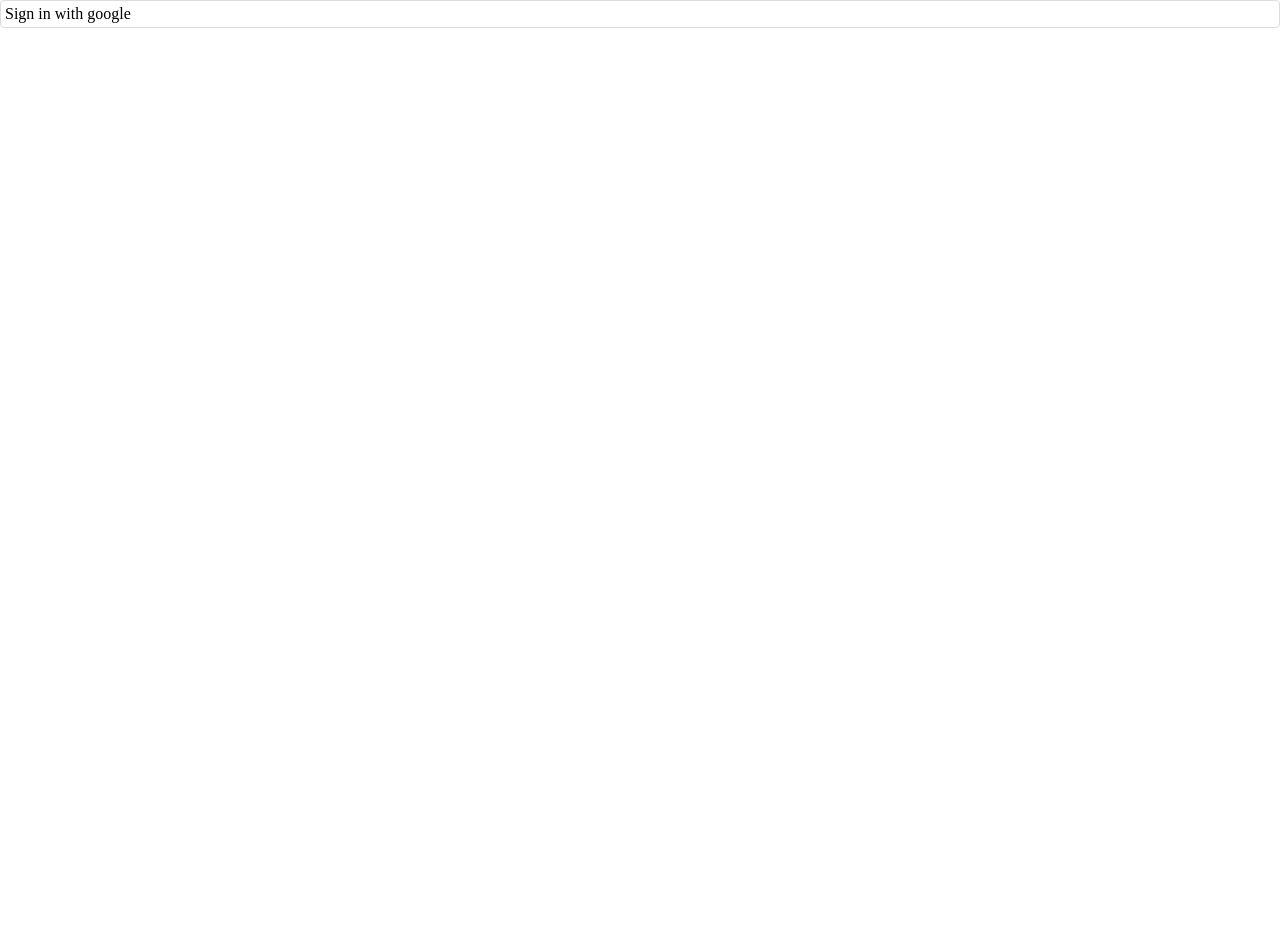
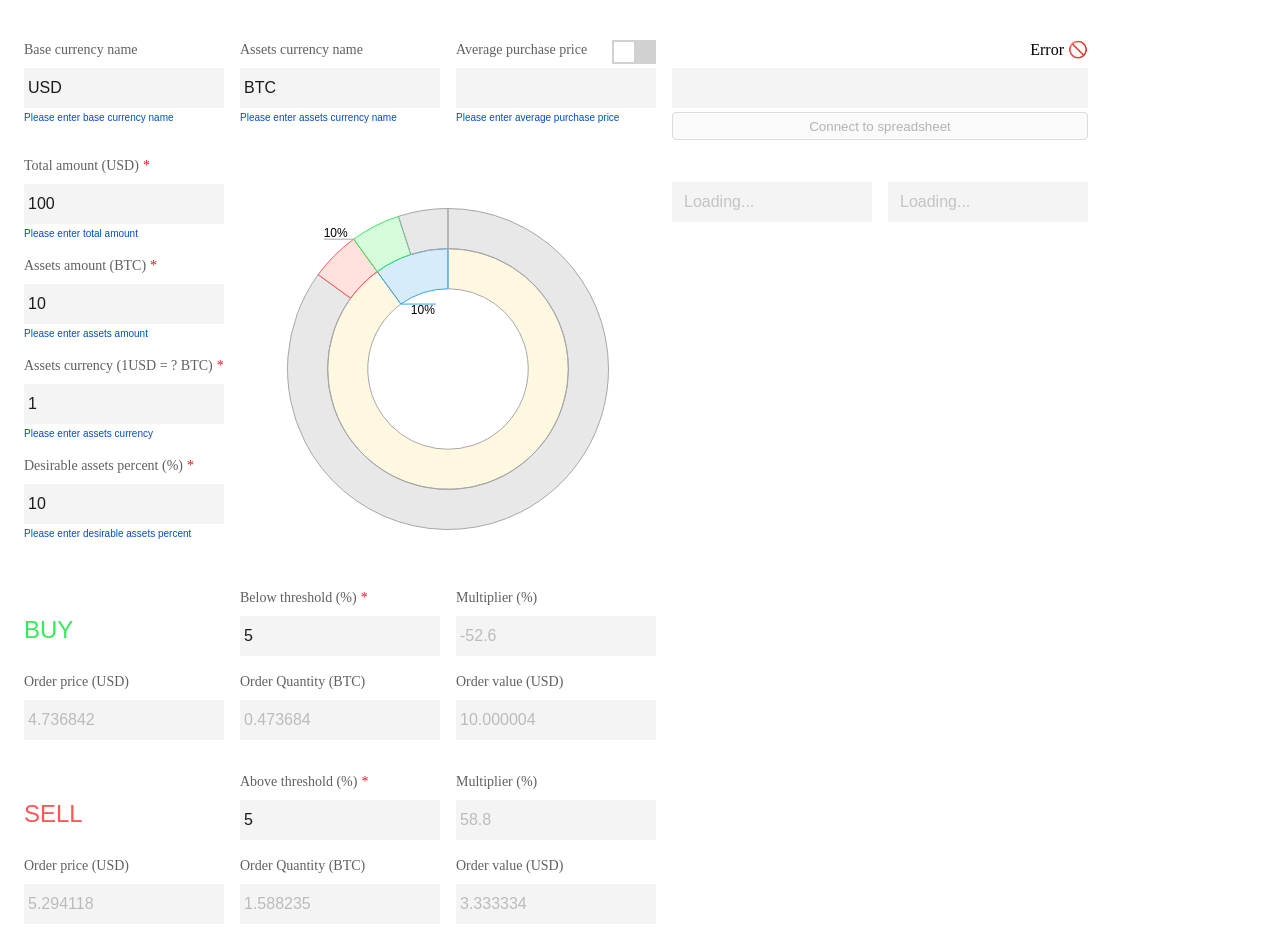
Before and after one commit to VasiliiKirillov/giftbox, a React (Vite) app: page / in a window 1280 px wide. Before the commit this address led to /login. Shown: the top 948 px of the page. Before the commit the page ends 800 px from the top, so only its background shows below. Built offline with nearby package versions, Linux system fonts and the light colour scheme; no server answers.

Commit message:
reorganize routing and auth flow

```diff
--- a/src/components/Calculator/CurrencyTitle.tsx
+++ b/src/components/Calculator/CurrencyTitle.tsx
@@ -79,7 +79,7 @@ const AveragePriceContainer = styled.div`
 const ThresholdBlockContainer = styled.div`
   display: flex;
   flex-direction: column;
-  margin: 6px 8px;
+  margin: 8px;
   min-width: 200px;
 `;
 
--- /dev/null
+++ b/src/components/SpreadsheetConnection.tsx
@@ -0,0 +1,142 @@
+import React, { memo, useCallback, useEffect, useState } from 'react';
+import styled from 'styled-components';
+import { InputStyled } from '../pages/AuthorizedApp';
+import { AppDispatch } from '../store/store';
+import {
+  fetchCurrencyRates,
+  fetchSheetData,
+  getSheetsList,
+  refreshGoogleAccessTokenViaSignIn,
+  writeBatchToSpreadsheet,
+} from '../store/utils';
+import {
+  CurrencyRatesData,
+  setCurrencyRatesData,
+  setSpreadsheetList,
+} from '../store/spreadsheetList';
+import { useDispatch } from 'react-redux';
+
+export const SpreadsheetConnection = memo(() => {
+  const dispatch: AppDispatch = useDispatch();
+
+  const [spreadsheetId, setSpreadsheetId] = useState(
+    localStorage.getItem('spreadsheetId') ?? ''
+  );
+  const [connectionStatus, setConnectionStatus] = useState('Not connected 🚫');
+
+  // Save spreadsheetId to localStorage and check connection
+  const handleConnect = useCallback(async () => {
+    setConnectionStatus('Loading... ⏳');
+
+    await refreshGoogleAccessTokenViaSignIn();
+
+    localStorage.setItem('spreadsheetId', spreadsheetId);
+    checkSpreadsheetConnection();
+  }, [spreadsheetId]);
+
+  useEffect(() => {
+    setConnectionStatus('Loading... ⏳');
+    localStorage.setItem('spreadsheetId', spreadsheetId);
+    checkSpreadsheetConnection();
+  }, [spreadsheetId]);
+
+  // Check connection status and update currency rates
+  const checkSpreadsheetConnection = async () => {
+    const connectionResult = await loadSpreadsheetData(dispatch, spreadsheetId);
+    setConnectionStatus(connectionResult);
+  };
+
+  return (
+    <SpreadsheetConnectionContainer>
+      <ConnectionStatus>{connectionStatus}</ConnectionStatus>
+      <InputStyled
+        onChange={(e) => setSpreadsheetId(e.target.value)}
+        value={spreadsheetId}
+      />
+      <ConnectContainer>
+        <SignInStyled
+          disabled={
+            !spreadsheetId ||
+            connectionStatus === 'Connected ✅' ||
+            connectionStatus === 'Loading... ⏳'
+          }
+          onClick={handleConnect}
+        >
+          Connect to spreadsheet
+        </SignInStyled>
+      </ConnectContainer>
+    </SpreadsheetConnectionContainer>
+  );
+});
+
+const ConnectionStatus = styled.div`
+  display: flex;
+  justify-content: end;
+  margin-bottom: 8px;
+  line-height: 20px;
+`;
+
+const SignInStyled = styled.button`
+  cursor: pointer;
+  border-radius: 4px;
+  border: 1px solid gainsboro;
+  padding: 4px;
+  height: 28px;
+  margin-top: 4px;
+  width: 100%;
+`;
+
+const ConnectContainer = styled.div`
+  display: flex;
+  flex-direction: row;
+  gap: 16px;
+  align-items: center;
+`;
+
+const SpreadsheetConnectionContainer = styled.div`
+  display: flex;
+  flex-direction: column;
+  margin: 8px;
+`;
+
+// spreadsheetUtils.js
+const loadSpreadsheetData = async (
+  dispatch: AppDispatch,
+  spreadsheetId: string
+) => {
+  const response = await fetchSheetData(spreadsheetId, 'assets!B4');
+  if (response === 'error') {
+    return 'Error 🚫';
+  }
+
+  if (response?.[0]?.[0] === 'btc') {
+    const currencyRates = await fetchCurrencyRates();
+    if (currencyRates !== 'error') {
+      await updateCurrencyRates(dispatch, spreadsheetId, currencyRates);
+
+      const sheets = await getSheetsList(spreadsheetId);
+      dispatch(setSpreadsheetList(sheets));
+
+      return 'Connected ✅';
+    }
+    return 'Connected ⚠️';
+  }
+  return 'Connected ⚠️';
+};
+
+const updateCurrencyRates = async (
+  dispatch: AppDispatch,
+  spreadsheetId: string,
+  currencyRates: CurrencyRatesData
+) => {
+  dispatch(setCurrencyRatesData(currencyRates));
+  const currRangeUpdate = [
+    { range: 'assets!Q5', values: [[currencyRates.ton]] },
+    { range: 'assets!B5', values: [[currencyRates.btc]] },
+    { range: 'assets!G5', values: [[currencyRates.eth]] },
+    { range: 'assets!L5', values: [[currencyRates.sol]] },
+    { range: 'assets!V5', values: [[currencyRates.not]] },
+    { range: 'assets!AA5', values: [[currencyRates.hmstr]] },
+  ];
+  await writeBatchToSpreadsheet(spreadsheetId, currRangeUpdate);
+};
--- a/src/components/SpreadsheetDataElement.tsx
+++ b/src/components/SpreadsheetDataElement.tsx
@@ -10,6 +10,7 @@ import {
 } from '../store/spreadsheetList';
 import { DropdownComponent } from './common/Dropdown/Dropdown';
 import { fetchSheetData } from '../store/utils';
+import { SpreadsheetConnection } from './SpreadsheetConnection';
 
 export const SpreadsheetDataElement = memo(() => {
   const dispatch = useDispatch();
@@ -109,6 +110,7 @@ export const SpreadsheetDataElement = memo(() => {
 
   return (
     <SpreadsheetDataContainer>
+      <SpreadsheetConnection />
       <CurrencyContainer>
         <DropdownElement>
           <DropdownComponent
--- a/src/main.tsx
+++ b/src/main.tsx
@@ -6,10 +6,10 @@ import './index.css';
 import { store } from './store/store';
 import './utils/api';
 import { RouterProvider } from 'react-router-dom';
-import { router } from './routers/MainRouter';
+import { routerNew } from './routers/MainRouterNew';
 
 ReactDOM.createRoot(document.getElementById('root')!).render(
   <Provider store={store}>
-    <RouterProvider router={router} />
+    <RouterProvider router={routerNew} />
   </Provider>
 );
--- /dev/null
+++ b/src/pages/AppNew.tsx
@@ -0,0 +1,27 @@
+import React from 'react';
+import styled from 'styled-components';
+
+import { CalculatorPage } from './Calculator.page';
+import { SpreadsheetDataElement } from '../components/SpreadsheetDataElement';
+
+export const AppNew = () => {
+  return (
+    <AppContainerStyled>
+      <ContentContainer>
+        <CalculatorPage />
+        <SpreadsheetDataElement />
+      </ContentContainer>
+    </AppContainerStyled>
+  );
+};
+
+const ContentContainer = styled.div`
+  padding: 32px 16px;
+  display: flex;
+  flex-direction: row;
+`;
+// styles
+const AppContainerStyled = styled.div`
+  width: 100vw;
+  height: 100vh;
+`;
--- a/src/pages/AuthorizedApp.tsx
+++ b/src/pages/AuthorizedApp.tsx
@@ -1,4 +1,4 @@
-import React, { memo, useEffect, useState } from 'react';
+import React, { memo, useEffect } from 'react';
 import { useDispatch, useSelector } from 'react-redux';
 import { Outlet, useNavigate } from 'react-router-dom';
 import styled from 'styled-components';
@@ -10,18 +10,7 @@ import { resetIncomes } from '../store/incomesState';
 import { resetExpenses } from '../store/expensesState';
 import { resetCurrencyRates } from '../store/currencyRatesState';
 import { SignOutButton } from '../components/SignOutButton';
-import {
-  CurrencyRatesData,
-  resetSpreadsheetList,
-  setCurrencyRatesData,
-  setSpreadsheetList,
-} from '../store/spreadsheetList';
-import {
-  fetchCurrencyRates,
-  fetchSheetData,
-  getSheetsList,
-  writeBatchToSpreadsheet,
-} from '../store/utils';
+import { resetSpreadsheetList } from '../store/spreadsheetList';
 
 export const AuthorizedApp = memo(() => {
   const dispatch: AppDispatch = useDispatch();
@@ -29,11 +18,6 @@ export const AuthorizedApp = memo(() => {
 
   const userUID = useSelector(getUserUID);
   const isUserHasDB = useSelector(getIsUserHasDB);
-
-  const [spreadsheetId, setSpreadsheetId] = useState(
-    localStorage.getItem('spreadsheetId') ?? ''
-  );
-  const [connectionStatus, setConnectionStatus] = useState('');
 
   // Handle resetting states on component unmount
   useEffect(() => {
@@ -52,29 +36,9 @@ export const AuthorizedApp = memo(() => {
     }
   }, [isUserHasDB, navigate]);
 
-  // Save spreadsheetId to localStorage and check connection
-  useEffect(() => {
-    localStorage.setItem('spreadsheetId', spreadsheetId);
-    if (spreadsheetId) checkSpreadsheetConnection();
-  }, [spreadsheetId]);
-
-  // Check connection status and update currency rates
-  const checkSpreadsheetConnection = async () => {
-    setConnectionStatus('Loading... ⏳');
-    const connectionResult = await loadSpreadsheetData(dispatch, spreadsheetId);
-    setConnectionStatus(connectionResult);
-  };
-
   return (
     <>
       <HeaderContainer>
-        <ConnectContainer>
-          <InputStyled
-            onChange={(e) => setSpreadsheetId(e.target.value)}
-            value={spreadsheetId}
-          />
-          <div>{connectionStatus}</div>
-        </ConnectContainer>
         <SignOutButton />
       </HeaderContainer>
       <ContentContainer>
@@ -91,14 +55,6 @@ export const InputStyled = styled.input`
   color: #1b1b1b;
   padding: 4px;
   border: none;
-  width: 400px;
-`;
-
-const ConnectContainer = styled.div`
-  display: flex;
-  flex-direction: row;
-  gap: 16px;
-  align-items: center;
 `;
 
 const ContentContainer = styled.div`
@@ -126,43 +82,3 @@ const resetStates = () => (dispatch: AppDispatch) => {
   dispatch(resetCurrencyRates());
   dispatch(resetAvailableCurrencies());
 };
-
-// spreadsheetUtils.js
-const loadSpreadsheetData = async (
-  dispatch: AppDispatch,
-  spreadsheetId: string
-) => {
-  const response = await fetchSheetData(spreadsheetId, 'assets!B4');
-  if (response === 'error') return 'Not connected 🚫';
-
-  if (response?.[0]?.[0] === 'btc') {
-    const currencyRates = await fetchCurrencyRates();
-    if (currencyRates !== 'error') {
-      await updateCurrencyRates(dispatch, spreadsheetId, currencyRates);
-
-      const sheets = await getSheetsList(spreadsheetId);
-      dispatch(setSpreadsheetList(sheets));
-
-      return 'Connected ✅';
-    }
-    return 'Connected ⚠️';
-  }
-  return 'Connected ⚠️';
-};
-
-const updateCurrencyRates = async (
-  dispatch: AppDispatch,
-  spreadsheetId: string,
-  currencyRates: CurrencyRatesData
-) => {
-  dispatch(setCurrencyRatesData(currencyRates));
-  const currRangeUpdate = [
-    { range: 'assets!Q5', values: [[currencyRates.ton]] },
-    { range: 'assets!B5', values: [[currencyRates.btc]] },
-    { range: 'assets!G5', values: [[currencyRates.eth]] },
-    { range: 'assets!L5', values: [[currencyRates.sol]] },
-    { range: 'assets!V5', values: [[currencyRates.not]] },
-    { range: 'assets!AA5', values: [[currencyRates.hmstr]] },
-  ];
-  await writeBatchToSpreadsheet(spreadsheetId, currRangeUpdate);
-};
--- a/src/pages/Calculator.page.tsx
+++ b/src/pages/Calculator.page.tsx
@@ -5,7 +5,6 @@ import { ThresholdBlock } from '../components/ThresholdBlock';
 import Decimal from 'decimal.js';
 import { CurrencyTitle } from '../components/Calculator/CurrencyTitle';
 import { PieChart } from '../components/Calculator/PieChart';
-import { SpreadsheetDataElement } from '../components/SpreadsheetDataElement';
 import { useSelector } from 'react-redux';
 import { getCurrencyData, getTotalAmount } from '../store/spreadsheetList';
 
@@ -263,7 +262,6 @@ export const CalculatorPage = memo(() => {
   ]);
 
   return (
-    <CalculatorContainer>
     <CalculatorElement>
       <CurrencyTitle
         assetsCurrencyName={assetsCurrencyName}
@@ -324,15 +322,8 @@ export const CalculatorPage = memo(() => {
         />
       </ThresholdContainer>
     </CalculatorElement>
-      <SpreadsheetDataElement />
-    </CalculatorContainer>
   );
 });
-
-const CalculatorContainer = styled.div`
-  display: flex;
-  flex-direction: row;
-`;
 
 const CalculatorElement = styled.div`
   display: flex;
--- /dev/null
+++ b/src/routers/MainRouterNew.tsx
@@ -0,0 +1,11 @@
+import React from 'react';
+import { createBrowserRouter } from 'react-router-dom';
+
+import { AppNew } from '../pages/AppNew';
+
+export const routerNew = createBrowserRouter([
+  {
+    path: '',
+    element: <AppNew />,
+  },
+]);
--- a/src/store/utils.ts
+++ b/src/store/utils.ts
@@ -289,7 +289,7 @@ export const fetchSheetData = async (
 ): Promise<any> => {
   try {
     const accessToken = localStorage.getItem('accessToken');
-    if (!accessToken) throw Error('No token');
+    if (!accessToken) throw Error('error');
 
     const response = await axios.get(
       `https://sheets.googleapis.com/v4/spreadsheets/${spreadsheetId}/values/${RANGE}`,
@@ -302,10 +302,6 @@ export const fetchSheetData = async (
     console.log('Google Sheets Data:', response.data.values);
     return response.data.values;
   } catch (error: any) {
-    if (error?.status === 401) {
-      await refreshGoogleAccessToken();
-      return await fetchSheetData(spreadsheetId, RANGE);
-    }
     console.error('Error fetching Google Sheets data:', error);
     return 'error';
   }
@@ -338,8 +334,9 @@ export const fetchCurrencyRates = async () => {
   }
 };
 
-const refreshGoogleAccessToken = async () => {
+export const refreshGoogleAccessTokenViaSignIn = async () => {
   try {
+    provider.addScope('https://www.googleapis.com/auth/spreadsheets'); // Add Sheets API scope
     const result = await signInWithPopup(auth, provider);
     const credential = GoogleAuthProvider.credentialFromResult(result);
     const newAccessToken = credential?.accessToken as string;
@@ -348,7 +345,6 @@ const refreshGoogleAccessToken = async () => {
     localStorage.setItem('accessToken', newAccessToken);
 
     console.log('Access token refreshed:', newAccessToken);
-    return newAccessToken;
   } catch (error) {
     console.error('Error refreshing access token:', error);
     throw error;
--- a/src/utils/api.ts
+++ b/src/utils/api.ts
@@ -20,7 +20,6 @@ const app = initializeApp(firebaseConfig);
 export const db = getFirestore(app);
 export const auth = getAuth();
 export const provider = new GoogleAuthProvider();
-provider.addScope('https://www.googleapis.com/auth/spreadsheets'); // Add Sheets API scope
 
 export enum DataStatus {
   idle = 'idle',
```
Lines whose indentation alone changed are shown as unchanged.
